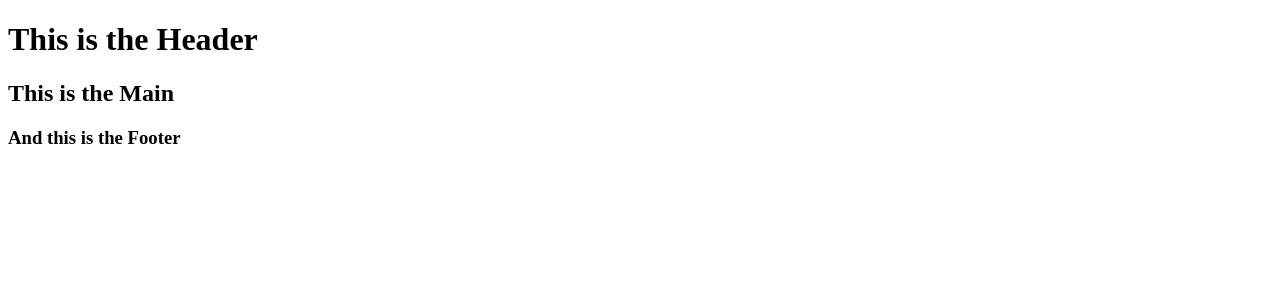
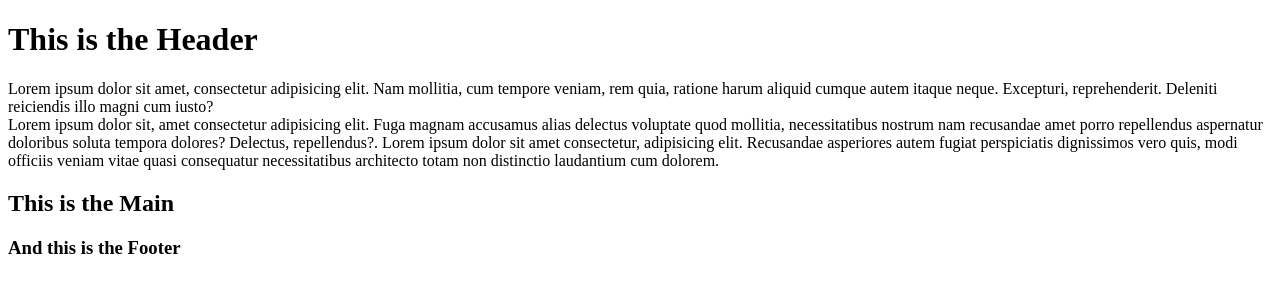
Before and after one commit to JuanCVazquez600/tarea_4, a plain HTML site: page index.html in a window 1280 px wide. Drawn offline with Linux system fonts and the light colour scheme.

Commit message:
Pablo -- Se agrego un p en el header con Lorems

```diff
--- a/index.html
+++ b/index.html
@@ -9,6 +9,22 @@
   <body>
     <header>
       <h1>This is the Header</h1>
+      <!-- CAMBIOS DE PABLO -->
+      <p>
+        Lorem ipsum dolor sit amet, consectetur adipisicing elit. Nam mollitia,
+        cum tempore veniam, rem quia, ratione harum aliquid cumque autem itaque
+        neque. Excepturi, reprehenderit. Deleniti reiciendis illo magni cum
+        iusto?
+        <br />
+        Lorem ipsum dolor sit, amet consectetur adipisicing elit. Fuga magnam
+        accusamus alias delectus voluptate quod mollitia, necessitatibus nostrum
+        nam recusandae amet porro repellendus aspernatur doloribus soluta
+        tempora dolores? Delectus, repellendus?. Lorem ipsum dolor sit amet
+        consectetur, adipisicing elit. Recusandae asperiores autem fugiat
+        perspiciatis dignissimos vero quis, modi officiis veniam vitae quasi
+        consequatur necessitatibus architecto totam non distinctio laudantium
+        cum dolorem.
+      </p>
     </header>
 
     <main>
```
